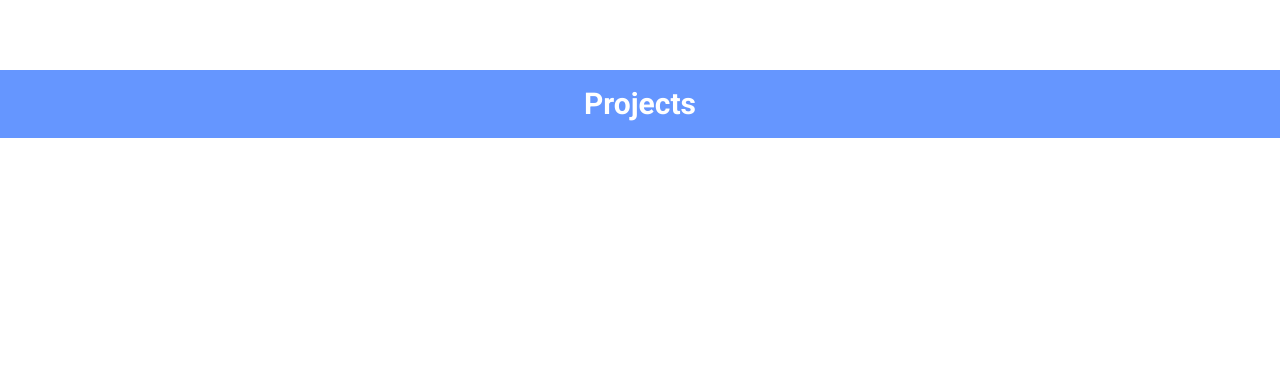
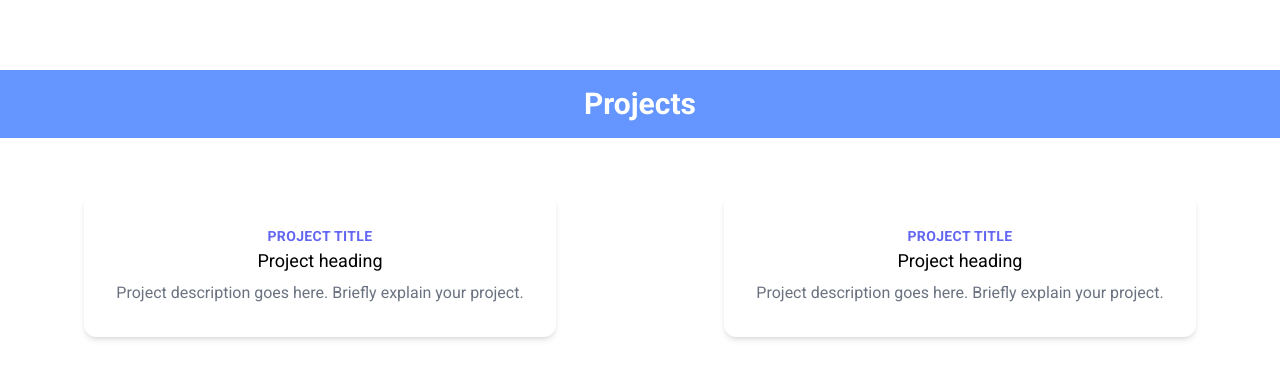
Before and after one commit to LoganBolton/Portfolio, a React (Create React App) app in the folder portfolio/: page / in a window 1280 px wide. Shown: the part 1702-2076 px from the top of the page. Before the commit the page ends 1856 px from the top, so only its background shows below. Built offline with nearby package versions, Linux system fonts and the light colour scheme.

Commit message:
back to basics

```diff
--- a/portfolio/src/components/Bio.js
+++ b/portfolio/src/components/Bio.js
@@ -1,6 +1,7 @@
 // import React from 'react';
 import React, { useEffect, useState} from 'react';
 import headshot from '../images/headshot.jpeg';
+import dino from '../images/dino.jpg';
 
 const Bio = () => {
   useEffect(() => {
@@ -12,6 +13,7 @@ const Bio = () => {
   return (
     <div className="BioDiv flex gray-600 rounded-lg justify-center h-[95vh] items-center"  id = "fadeDiv" style={{ opacity: 0, transition: 'opacity 2s ease-in-out' }}>
 
+        <div className='bioCard items-center flex'>
           {/* Headshot */}
           <div className="bioImage w-[13rem] flex items-center">
               <img className="rounded-3xl" src={headshot} />
@@ -30,7 +32,11 @@ const Bio = () => {
                 earn a Master's degree in Computer Science.
               </div>
           </div>
+        </div>
 
+        {/* <div>
+          <img className="dinoImage" src={dino} alt="chrome dinosaur"/>
+        </div> */}
       </div>
   );
 };
--- a/portfolio/src/components/Experience.js
+++ b/portfolio/src/components/Experience.js
@@ -2,8 +2,31 @@ import React from 'react';
 
 const Experience = () => {
     return (
-        <div className='techTitle font-bold text-white text-3xl mb-[1rem]'>
-            <p>Projects</p>
+        <div className="experience-container">
+            <div className='techTitle font-bold text-white text-3xl mb-[1rem]'>
+                <p>Projects</p>
+            </div>
+            {/* Project Card */}
+            <div className = "cardsDiv flex">
+                <div className="max-w-md mx-auto bg-white rounded-xl shadow-md overflow-hidden md:max-w-2xl my-10">
+                    <div className="md:flex">
+                        <div className="p-8">
+                            <div className="uppercase tracking-wide text-sm text-indigo-500 font-semibold">Project Title</div>
+                            <a href="#" className="block mt-1 text-lg leading-tight font-medium text-black hover:underline">Project heading</a>
+                            <p className="mt-2 text-gray-500">Project description goes here. Briefly explain your project.</p>
+                        </div>
+                    </div>
+                </div>
+                <div className="max-w-md mx-auto bg-white rounded-xl shadow-md overflow-hidden md:max-w-2xl my-10">
+                    <div className="md:flex">
+                        <div className="p-8">
+                            <div className="uppercase tracking-wide text-sm text-indigo-500 font-semibold">Project Title</div>
+                            <a href="#" className="block mt-1 text-lg leading-tight font-medium text-black hover:underline">Project heading</a>
+                            <p className="mt-2 text-gray-500">Project description goes here. Briefly explain your project.</p>
+                        </div>
+                    </div>
+                </div>
+            </div>
         </div>
     );
 };
```
Also changed, not shown: portfolio/src/images/dino.jpg (added). Lines whose indentation alone changed are shown as unchanged.
